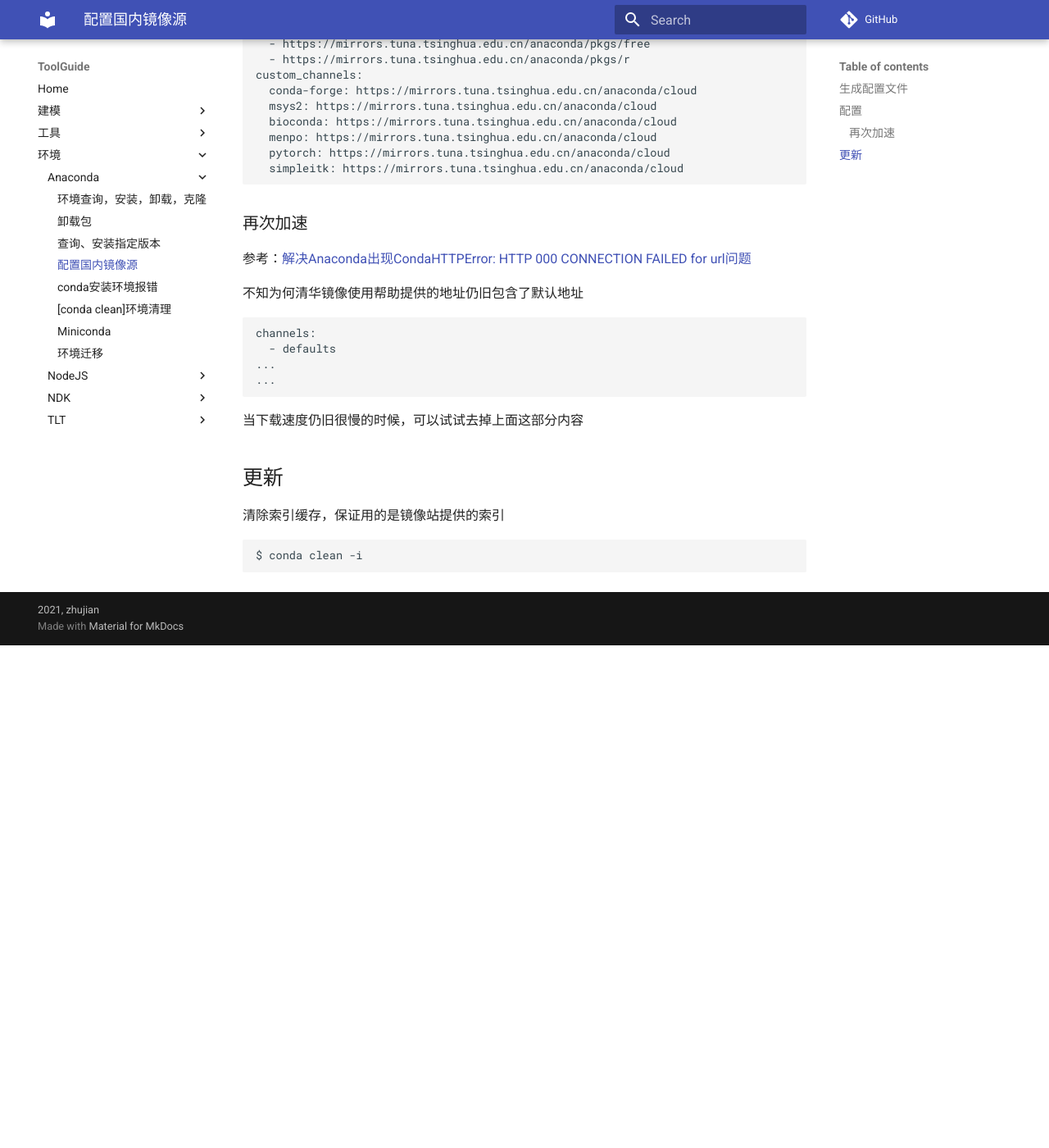
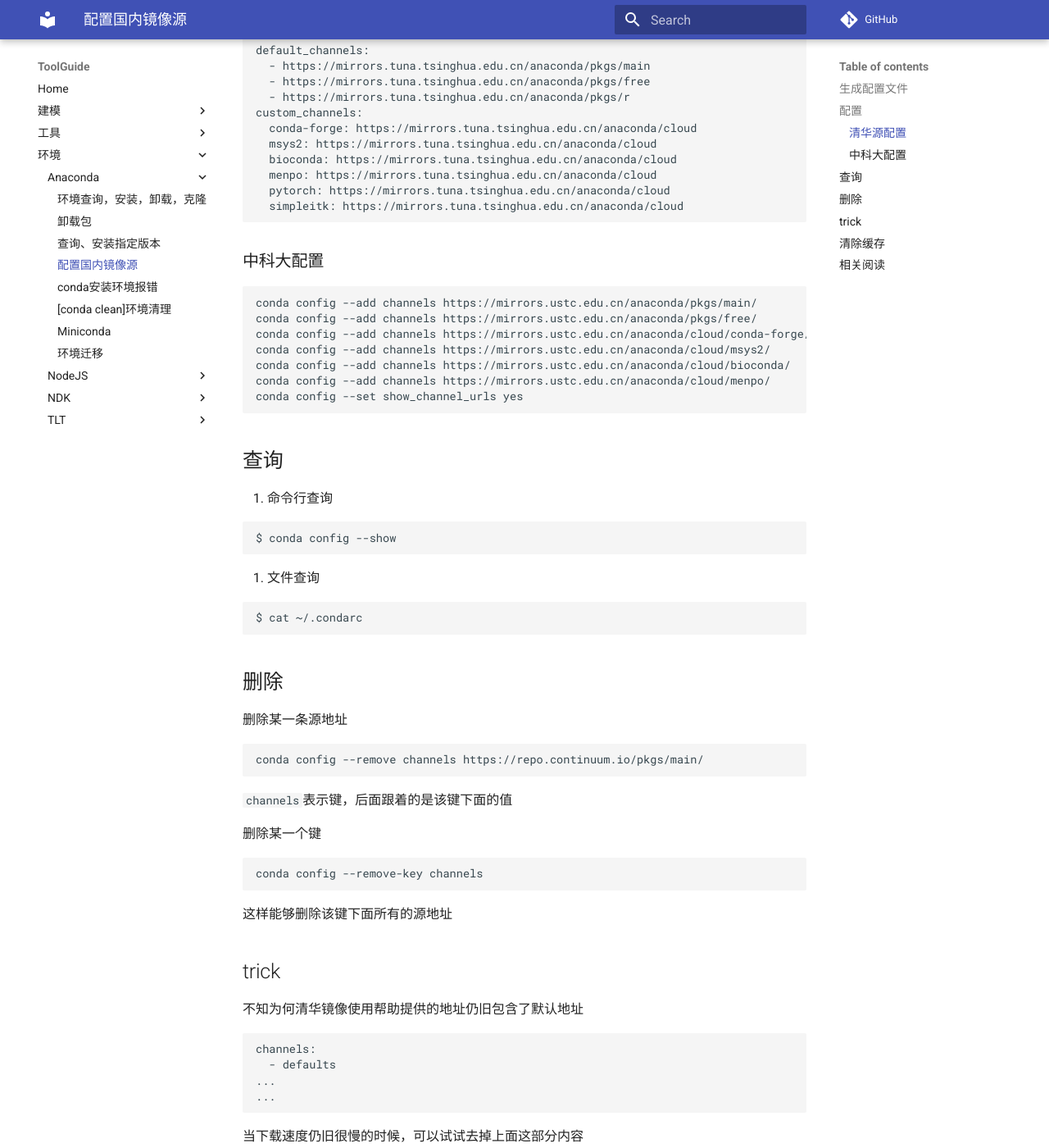
Before and after one commit to ZJDoc/ToolGuide, an MkDocs documentation site: the page built from docs/anaconda/配置国内镜像源.md, in a window 1280 px wide and 1400 px high, scrolled down 614 px. Shown: the whole window at 82% size. Built offline with MkDocs 1.6.1 and Material for MkDocs 9.7.7, drawn with Linux system fonts in a browser that asks for light colours; comment, search, counter and statistics services are not loaded; before the commit the page ends 1401 px from its top, so only the background shows below that; some of the changed text lies outside the part shown.

Commit message:
docs(anaconda): update conda 进行源配置

````diff
--- a/docs/anaconda/配置国内镜像源.md
+++ b/docs/anaconda/配置国内镜像源.md
@@ -1,7 +1,7 @@
 
 # 配置国内镜像源
 
-新安装了`Anaconda`，发现使用`conda`下载时很慢，参考[Anaconda 镜像使用帮助](https://mirror.tuna.tsinghua.edu.cn/help/anaconda/)以加速
+新安装了`Anaconda`，发现使用`conda`下载时很慢，可以通过配置国内镜像源加速
 
 ## 生成配置文件
 
@@ -14,6 +14,8 @@ conda config --set show_channel_urls yes
 生成配置文件`.condarc`，也可以手动创建
 
 ## 配置
+
+### 清华源配置
 
 打开文件`~/.condarc`，添加
 
@@ -34,9 +36,51 @@ custom_channels:
   simpleitk: https://mirrors.tuna.tsinghua.edu.cn/anaconda/cloud
 ```
 
-### 再次加速
+### 中科大配置
 
-参考：[解决Anaconda出现CondaHTTPError: HTTP 000 CONNECTION FAILED for url问题](https://blog.csdn.net/Copper01/article/details/97134974)
+```
+conda config --add channels https://mirrors.ustc.edu.cn/anaconda/pkgs/main/
+conda config --add channels https://mirrors.ustc.edu.cn/anaconda/pkgs/free/
+conda config --add channels https://mirrors.ustc.edu.cn/anaconda/cloud/conda-forge/
+conda config --add channels https://mirrors.ustc.edu.cn/anaconda/cloud/msys2/
+conda config --add channels https://mirrors.ustc.edu.cn/anaconda/cloud/bioconda/
+conda config --add channels https://mirrors.ustc.edu.cn/anaconda/cloud/menpo/
+conda config --set show_channel_urls yes
+```
+
+## 查询
+
+1. 命令行查询
+
+```
+$ conda config --show
+```
+
+2. 文件查询
+
+```
+$ cat ~/.condarc
+```
+
+## 删除
+
+删除某一条源地址
+
+```
+conda config --remove channels https://repo.continuum.io/pkgs/main/
+```
+
+`channels`表示键，后面跟着的是该键下面的值
+
+删除某一个键
+
+```
+conda config --remove-key channels
+```
+
+这样能够删除该键下面所有的源地址
+
+## trick
 
 不知为何清华镜像使用帮助提供的地址仍旧包含了默认地址
 
@@ -49,10 +93,20 @@ channels:
 
 当下载速度仍旧很慢的时候，可以试试去掉上面这部分内容
 
-## 更新
+## 清除缓存
 
 清除索引缓存，保证用的是镜像站提供的索引
 
 ```
 $ conda clean -i
 ```
+
+## 相关阅读
+
+* [清华 Anaconda 镜像使用帮助](https://mirrors.tuna.tsinghua.edu.cn/help/anaconda/)
+* [中科大 Anaconda 源使用帮助](https://mirrors.ustc.edu.cn/help/anaconda.html)
+* [解决Anaconda出现CondaHTTPError: HTTP 000 CONNECTION FAILED for url问题](https://blog.csdn.net/Copper01/article/details/97134974)
+* [conda 切换为国内源](https://www.cnblogs.com/lvchengda/p/12533040.html)
+* [conda删除其他源](https://blog.csdn.net/sanmuyang123/article/details/88191691)
+* [ conda源，添加删除 ](https://www.pianshen.com/article/30971024940/)
+* [Anaconda 删除自己配置的镜像源](https://www.jianshu.com/p/39819bcb889f)
````
